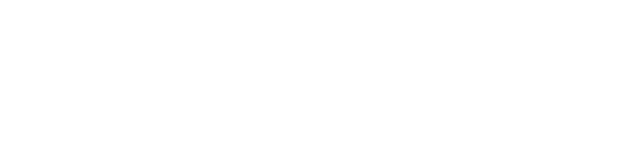
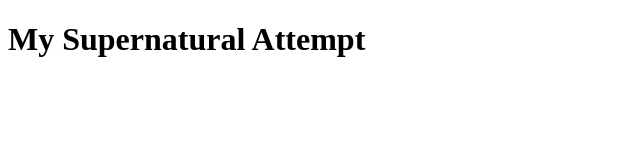
Before and after one commit to beridisha/for-jimmy-dean, a plain HTML site: page index.html in a window 1280 px wide. Shown: the whole page, without its empty margins (0-640 px from the left). Drawn offline with Linux system fonts and the light colour scheme.

Commit message:
add a supernatural header.

```diff
--- a/index.html
+++ b/index.html
@@ -4,5 +4,6 @@
     <title>I love you</title>
   </head>
   <body>
+    <h1>My Supernatural Attempt</h1>
   </body>
 </html>
```
